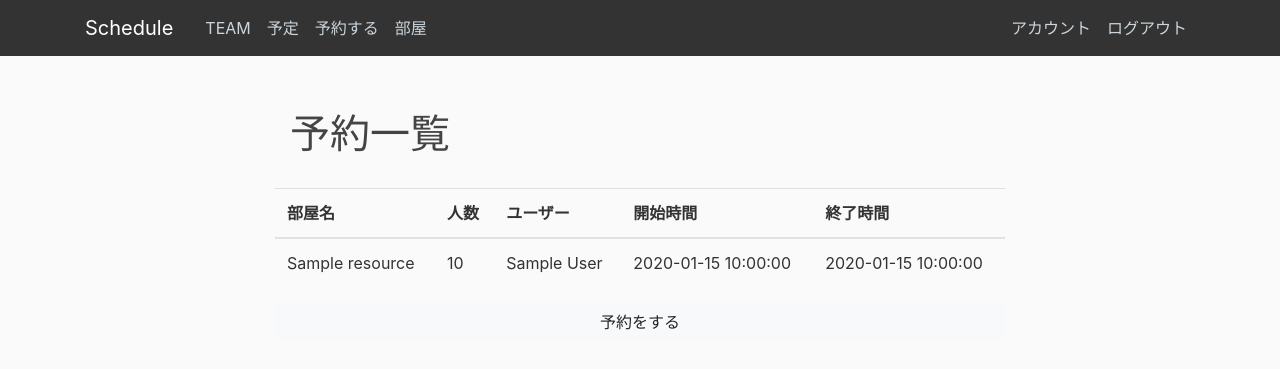
After one commit to shiv76e2/Shedule, a Flask app: page /reservations in a window 1280 px wide. The commit adds this page. Shown: the top 369 px of the page. Run offline with Flask 2, Linux system fonts and the light colour scheme; a user stored in the database is signed in; tables that the repository leaves empty hold one stand-in row (values such as "Sample post"); some libraries are stand-ins or nearby versions.

Commit message:
refs #yoyaku

```diff
--- a/flaskblog/reservations/routes.py
+++ b/flaskblog/reservations/routes.py
@@ -2,11 +2,23 @@ from datetime import datetime
 from flask import Blueprint, redirect, render_template, url_for
 from flask_login import current_user
 from flaskblog import db
-from flaskblog.models import Reservations, Resources
+from flaskblog.models import OrganizationsResourcesOwnership, OrganizationsUsersBelonging, Reservations, Resources
 from flaskblog.reservations.forms import ReservationForm
 from flaskblog.rooms.rooms_service import RoomsService
 
 reservations = Blueprint('reservations',  __name__)
+
+@reservations.route('/reservations')
+def load():
+    if not current_user.is_authenticated:
+        return redirect(url_for('users.login'))
+    reservations = Reservations.query.join(
+        OrganizationsResourcesOwnership, Reservations.resource_id == OrganizationsResourcesOwnership.resource_id)\
+        .join(OrganizationsUsersBelonging, OrganizationsResourcesOwnership.organization_id == OrganizationsUsersBelonging.organization_id)\
+        .filter(OrganizationsUsersBelonging.user_id == current_user.id)\
+        .all()
+    return render_template('reservations.html', reservations = reservations)
+
 
 @reservations.route('/reservations/new', methods=['GET', 'POST'])
 def new_reservation():
@@ -30,7 +42,7 @@ def new_reservation():
                                                 user_id = current_user.id)
         db.session.add(reservation)
         db.session.commit()
-        return render_template('register/reservation_register.html', form=form)
+        return redirect(url_for('reservations.load'))
 
     #GET
     if not current_user.is_authenticated:
--- a/flaskblog/templates/layout.html
+++ b/flaskblog/templates/layout.html
@@ -24,7 +24,7 @@
           <div class="collapse navbar-collapse" id="navbarToggle">
             <div class="navbar-nav mr-auto">
               <a class="nav-item nav-link" href="{{ url_for('organizations.load') }}">TEAM</a>
-              <a class="nav-item nav-link" href="/schedule">予定</a>
+              <a class="nav-item nav-link" href="{{ url_for('reservations.load') }}">予定</a>
               <a class="nav-item nav-link" href="{{ url_for('reservations.new_reservation') }}">予約する</a>
               <a class="nav-item nav-link" href="/rooms">部屋</a>
             </div>
@@ -45,7 +45,7 @@
     </header>
     <main role="main" class="container">
       <div class="row">
-        <div class="col-md-8">
+        <div class="col-md-8 mx-auto">
           {% with messages = get_flashed_messages(with_categories=true) %}
             {% if messages %}
               {% for category, message in messages %}
@@ -57,7 +57,7 @@
           {% endwith %}
           {% block content %}{% endblock %}
         </div>
-        <div class="col-md-4">
+        <!--div class="col-md-4">
           <div class="content-section">
             <h3>Sidebar</h3>
             <p class='text-muted'>部屋の使用状況を表示する
@@ -69,7 +69,7 @@
               </ul>
             </p>
           </div>
-        </div>
+        </div-->
       </div>
     </main>
 
--- /dev/null
+++ b/flaskblog/templates/reservations.html
@@ -0,0 +1,29 @@
+{% extends "layout.html" %}
+{% block content %}
+
+    <h1 class="col-md-12" style="margin:30px 0px">予約一覧</h1>
+    <table class="table">
+        <thead>
+            <tr>
+              <th scope="col">部屋名</th>
+              <th scope="col">人数</th>
+              <th scope="col">ユーザー</th>
+              <th scope="col">開始時間</th>
+              <th scope="col">終了時間</th>
+            </tr>
+        </thead>
+        {% for reservation in reservations %}
+            <tr>
+                <td>{{ reservation.resources.name }}</td>
+                <td>{{ reservation.amount }}</td>
+                <td>{{ reservation.users.name }}</td>
+                <td>{{ reservation.start_time}}</td>
+                <td>{{ reservation.end_time}}</td>
+                <!--TODO: [0]を用いた処理削除-->
+                <!--td>room.organizations_resources_ownership[0].organizations.name</td-->
+            </tr>
+        {% endfor%}
+    </table>
+
+    <a type="button" class="btn btn-light col-md-12" href="{{ url_for('reservations.new_reservation') }}">予約をする</a>
+{% endblock content %}
```
